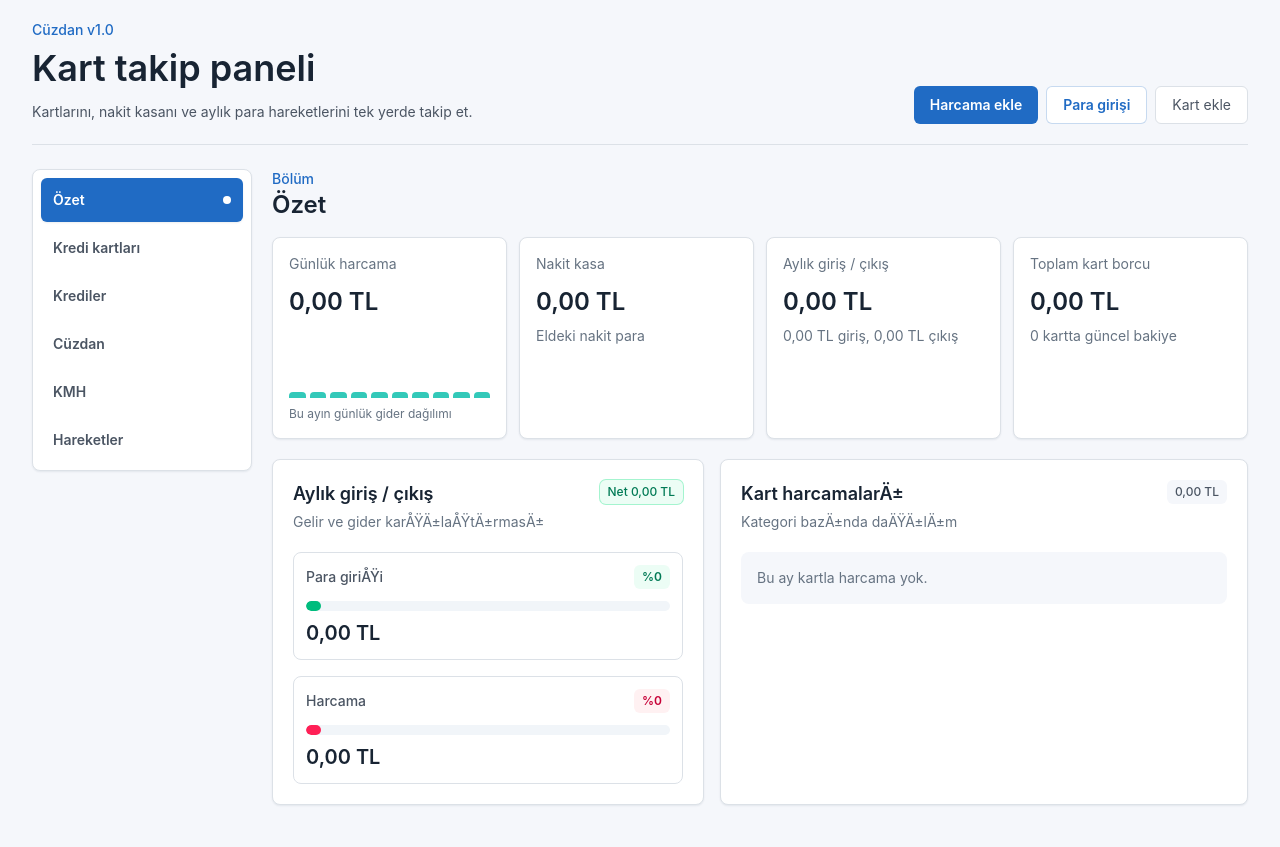
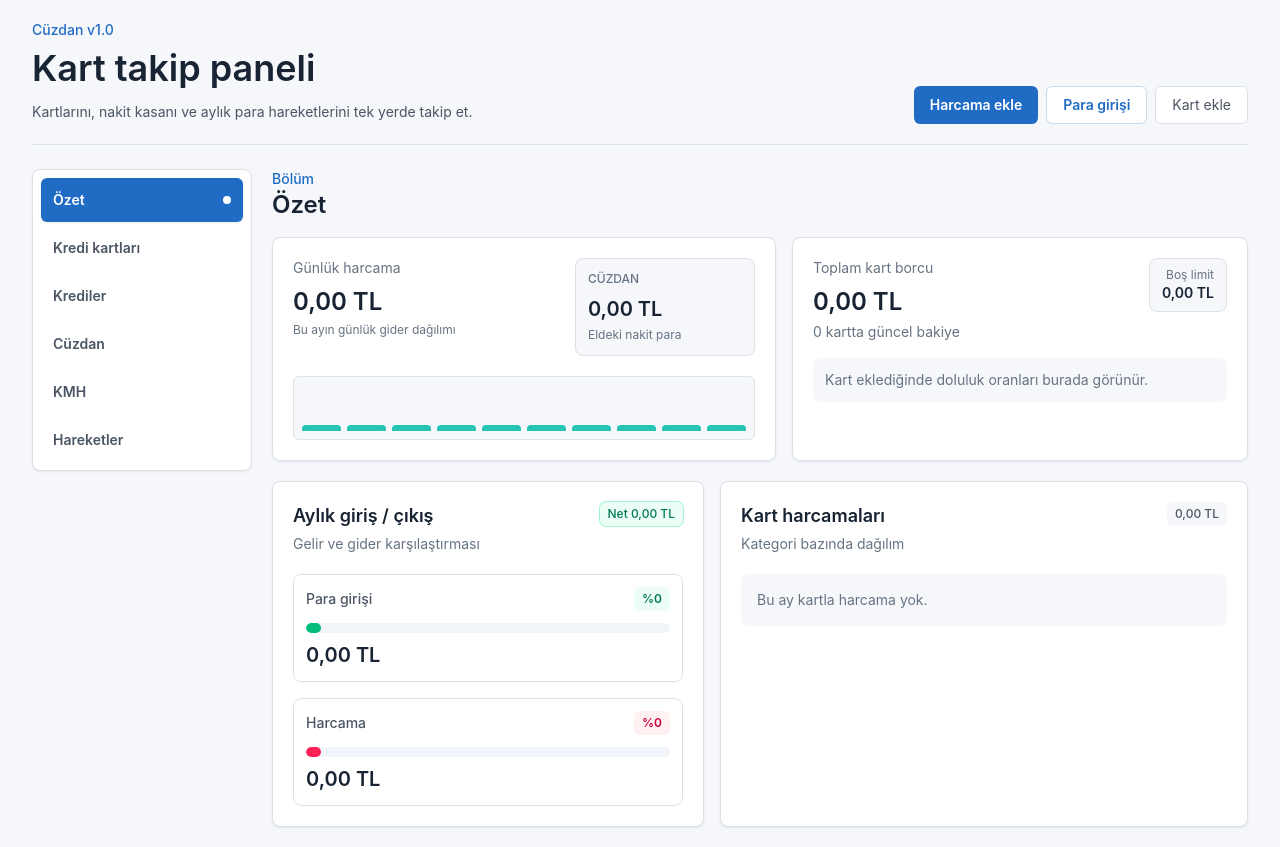
Before and after one commit to muratmemil/kartv1, a Next.js app: page / in a window 1280 px wide. Before the commit the page ends 825 px from the top, so only its background shows below. Built offline with nearby package versions, Linux system fonts and the light colour scheme.

Commit message:
Refine summary widgets

```diff
--- a/app/globals.css
+++ b/app/globals.css
@@ -140,11 +140,11 @@ button {
     grid-column: 1 / -1;
   }
 
-  nav[aria-label="Mobil menÃ¼"] {
+  nav[aria-label="Mobil men\00fc"] {
     padding-bottom: max(0.5rem, env(safe-area-inset-bottom));
   }
 
-  nav[aria-label="Mobil menÃ¼"] button {
+  nav[aria-label="Mobil men\00fc"] button {
     min-height: 2.75rem;
     white-space: nowrap;
     font-size: 0.72rem;
@@ -166,7 +166,7 @@ button {
 }
 
 @media (min-width: 1024px) {
-  aside nav[aria-label="Ana menÃ¼"] {
+  aside nav[aria-label="Ana men\00fc"] {
     box-shadow: 0 1px 2px rgba(4, 32, 69, 0.08);
   }
 }
--- a/app/page.tsx
+++ b/app/page.tsx
@@ -494,33 +494,61 @@ export default function Home() {
 
             {activeTab === "summary" ? (
               <div className="space-y-5">
-                <section className="grid gap-3 sm:grid-cols-2 xl:grid-cols-4">
-                  <article className="kt-card rounded-lg border border-slate-200 bg-white p-4 shadow-sm">
-                    <p className="text-sm text-slate-500">G&#252;nl&#252;k harcama</p>
-                    <p className="mt-3 text-2xl font-semibold text-slate-950">{money(totals.expense)}</p>
-                    <div className="mt-4 flex h-16 items-end gap-1">
+                <section className="grid gap-4 xl:grid-cols-[1.05fr_0.95fr]">
+                  <article className="kt-card rounded-lg border border-slate-200 bg-white p-4 shadow-sm sm:p-5">
+                    <div className="grid gap-4 sm:grid-cols-[1fr_180px] sm:items-start">
+                      <div>
+                        <p className="text-sm text-slate-500">G&#252;nl&#252;k harcama</p>
+                        <p className="mt-2 text-2xl font-semibold text-slate-950">{money(totals.expense)}</p>
+                        <p className="mt-1 text-xs text-slate-500">Bu ay&#305;n g&#252;nl&#252;k gider da&#287;&#305;l&#305;m&#305;</p>
+                      </div>
+                      <div className="rounded-lg border border-slate-200 bg-slate-50 p-3">
+                        <p className="text-xs font-medium uppercase tracking-normal text-slate-500">C&#252;zdan</p>
+                        <p className="mt-2 text-xl font-semibold text-slate-950">{money(cash)}</p>
+                        <p className="mt-1 text-xs text-slate-500">Eldeki nakit para</p>
+                      </div>
+                    </div>
+                    <div className="mt-5 flex h-16 items-end gap-1.5 overflow-hidden rounded-md border border-slate-200 bg-slate-50 px-2 pb-2 pt-3">
                       {dailyExpenses.map((item) => (
                         <span
                           key={item.day}
                           title={`${item.day}: ${money(item.amount)}`}
-                          className="min-h-1 flex-1 rounded-t bg-teal-500/80"
-                          style={{ height: `${Math.max(6, (item.amount / maxDailyExpense) * 64)}px` }}
+                          className="min-h-1 flex-1 rounded-t bg-teal-500/85"
+                          style={{ height: `${Math.max(6, (item.amount / maxDailyExpense) * 48)}px` }}
                         />
                       ))}
                     </div>
-                    <p className="mt-2 text-xs text-slate-500">Bu ay&#305;n g&#252;nl&#252;k gider da&#287;&#305;l&#305;m&#305;</p>
                   </article>
-                  {[
-                    ["Nakit kasa", money(cash), "Eldeki nakit para"],
-                    ["Ayl\u0131k giri\u015f / \u00e7\u0131k\u0131\u015f", money(totals.net), `${money(totals.income)} giri\u015f, ${money(totals.expense)} \u00e7\u0131k\u0131\u015f`],
-                    ["Toplam kart borcu", money(totals.totalDebt), `${cards.length} kartta g\u00fcncel bakiye`],
-                  ].map(([label, value, note]) => (
-                    <article key={label} className="kt-card rounded-lg border border-slate-200 bg-white p-4 shadow-sm">
-                      <p className="text-sm text-slate-500">{label}</p>
-                      <p className="mt-3 text-2xl font-semibold text-slate-950">{value}</p>
-                      <p className="mt-2 text-sm text-slate-500">{note}</p>
-                    </article>
-                  ))}
+
+                  <article className="kt-card rounded-lg border border-slate-200 bg-white p-4 shadow-sm sm:p-5">
+                    <div className="flex flex-wrap items-start justify-between gap-3">
+                      <div>
+                        <p className="text-sm text-slate-500">Toplam kart borcu</p>
+                        <p className="mt-2 text-2xl font-semibold text-slate-950">{money(totals.totalDebt)}</p>
+                        <p className="mt-1 text-sm text-slate-500">{cards.length} kartta g&#252;ncel bakiye</p>
+                      </div>
+                      <div className="rounded-lg border border-slate-200 bg-slate-50 px-3 py-2 text-right">
+                        <p className="text-xs text-slate-500">Bo&#351; limit</p>
+                        <p className="text-sm font-semibold text-slate-950">{money(totals.availableLimit)}</p>
+                      </div>
+                    </div>
+                    <div className="mt-4 space-y-3">
+                      {cards.length > 0 ? cards.map((card) => {
+                        const usage = card.limit > 0 ? Math.min(100, Math.round((card.debt / card.limit) * 100)) : 0;
+                        return (
+                          <div key={card.id}>
+                            <div className="mb-1 flex items-center justify-between gap-3 text-xs">
+                              <span className="truncate font-medium text-slate-700">{card.name}</span>
+                              <span className="shrink-0 text-slate-500">%{usage}</span>
+                            </div>
+                            <div className="h-2 rounded-full bg-slate-100">
+                              <span className="block h-2 rounded-full bg-blue-500" style={{ width: `${usage}%` }} />
+                            </div>
+                          </div>
+                        );
+                      }) : <p className="rounded-lg bg-slate-50 p-3 text-sm text-slate-500">Kart ekledi&#287;inde doluluk oranlar&#305; burada g&#246;r&#252;n&#252;r.</p>}
+                    </div>
+                  </article>
                 </section>
 
                 <section className="grid gap-4 lg:grid-cols-[0.9fr_1.1fr]">
@@ -528,14 +556,14 @@ export default function Home() {
                     <div className="flex items-start justify-between gap-4">
                       <div>
                         <h2 className="text-lg font-semibold text-slate-950">Ayl&#305;k giri&#351; / &#231;&#305;k&#305;&#351;</h2>
-                        <p className="mt-1 text-sm text-slate-500">Gelir ve gider karÅŸÄ±laÅŸtÄ±rmasÄ±</p>
+                        <p className="mt-1 text-sm text-slate-500">Gelir ve gider kar&#351;&#305;la&#351;t&#305;rmas&#305;</p>
                       </div>
                       <span className={`rounded-md px-2 py-1 text-xs font-medium ${totals.net >= 0 ? "bg-emerald-50 text-emerald-700 ring-1 ring-emerald-200" : "bg-rose-50 text-rose-700 ring-1 ring-rose-200"}`}>
                         Net {money(totals.net)}
                       </span>
                     </div>
                     <div className="mt-5 grid gap-4">
-                      <MetricBar label="Para giriÅŸi" value={totals.income} percent={incomePercent} tone="income" />
+                      <MetricBar label={"Para giri\u015fi"} value={totals.income} percent={incomePercent} tone="income" />
                       <MetricBar label="Harcama" value={totals.expense} percent={expensePercent} tone="expense" />
                     </div>
                   </article>
@@ -543,8 +571,8 @@ export default function Home() {
                   <article className="kt-card rounded-lg border border-slate-200 bg-white p-5 shadow-sm">
                     <div className="flex items-start justify-between gap-4">
                       <div>
-                        <h2 className="text-lg font-semibold text-slate-950">Kart harcamalarÄ±</h2>
-                        <p className="mt-1 text-sm text-slate-500">Kategori bazÄ±nda daÄŸÄ±lÄ±m</p>
+                        <h2 className="text-lg font-semibold text-slate-950">Kart harcamalar&#305;</h2>
+                        <p className="mt-1 text-sm text-slate-500">Kategori baz&#305;nda da&#287;&#305;l&#305;m</p>
                       </div>
                       <span className="rounded-md bg-slate-50 px-2 py-1 text-xs font-medium text-slate-600">{money(cardExpenseTotal)}</span>
                     </div>
```
